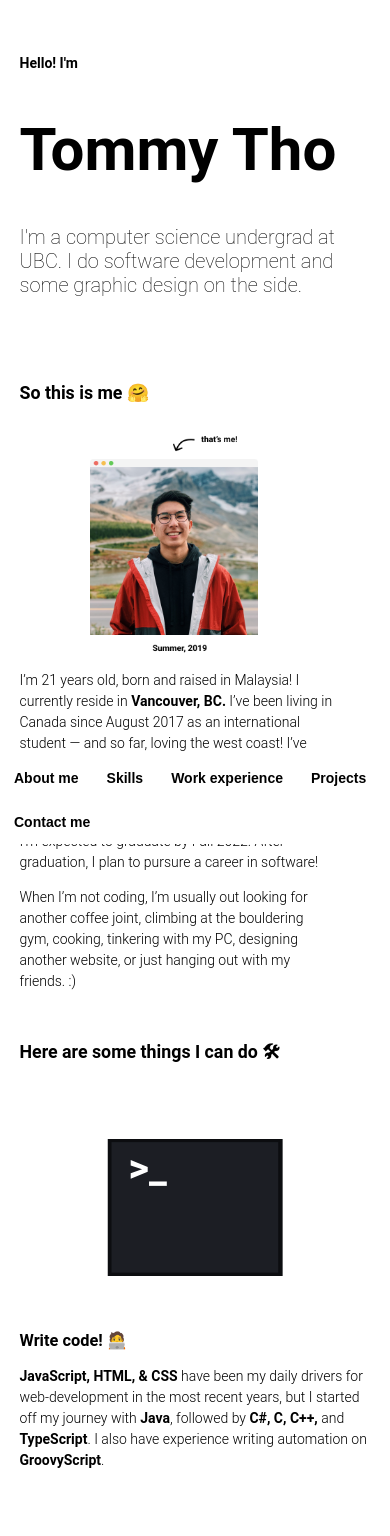
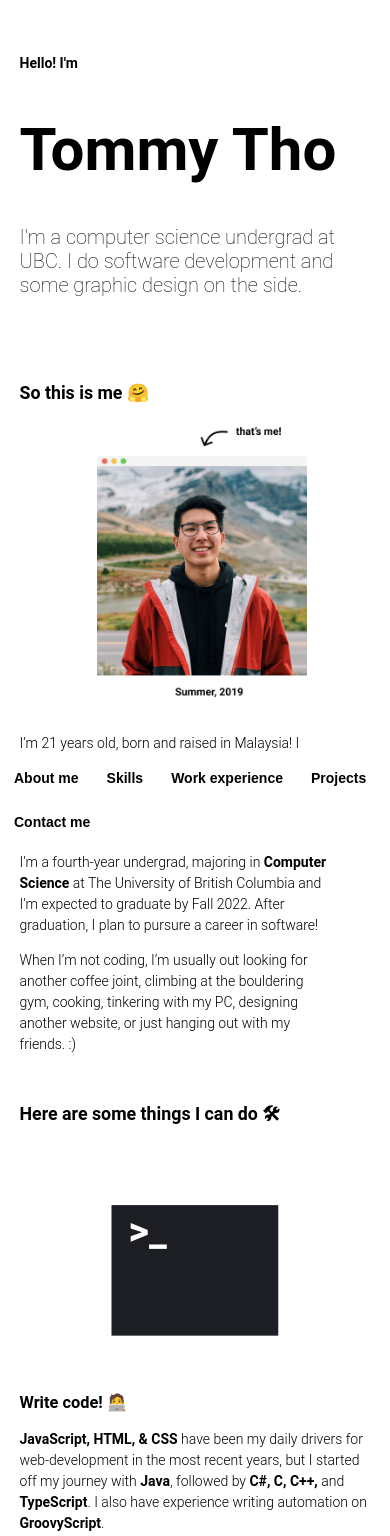
Before and after one commit to tommytwm/tommytwm.github.io, a React (Create React App) app: page / in a window 390 px wide. Shown: the top 1536 px of the page. Built offline with nearby package versions, Linux system fonts and the light colour scheme.

Commit message:
updated styling on bio

```diff
--- a/src/components/bio/Bio.css
+++ b/src/components/bio/Bio.css
@@ -1,3 +1,25 @@
+.Bio {
+    text-align: left;
+    margin-bottom: 5%
+}
+
+.Bio-body {
+    margin-right: 10%;
+    padding-top: 5%;
+}
+
+.Bio-header {
+    margin-bottom: 5%;
+}
+
+.Bio-text {
+    display: flex;
+}
+
+.Bio img {
+    width: 18em;
+}
+
 @media only screen and (max-width: 768px) {
     /* Mobile screens */
     .Bio-text {
@@ -5,29 +27,12 @@
         flex-direction: column-reverse;
     }
 
+    .Bio-img {
+        position: relative;
+        left: 22%;
+    }
+
     .Bio img {
-        margin: 0 20%;
-        width: 12em !important;
+        width: 15em;
     }
 }
-
-.Bio {
-    text-align: left;
-    margin-bottom: 5%
-}
-
-.Bio-body {
-    padding-right: 10%;
-}
-
-.Bio-header {
-    margin-bottom: 8%;
-}
-
-.Bio-text {
-    display: flex;
-}
-
-.Bio img {
-    width: 15em;
-}
--- a/src/components/contacts/Contacts.js
+++ b/src/components/contacts/Contacts.js
@@ -1,3 +1,4 @@
+/* eslint-disable jsx-a11y/accessible-emoji */
 /* eslint-disable react/jsx-no-target-blank */
 import React from 'react'
 import './Contacts.css'
```
Also changed, not shown: src/components/skills/assets/terminal.svg.
